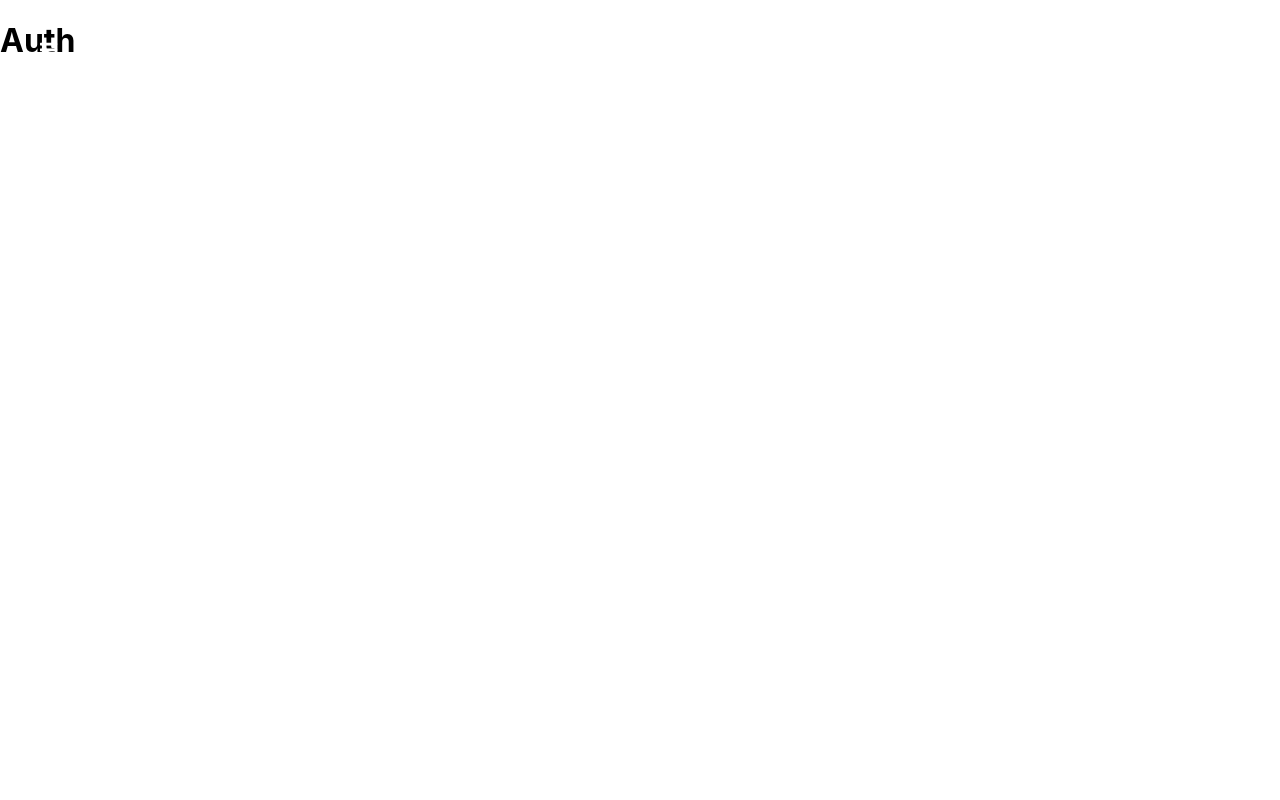
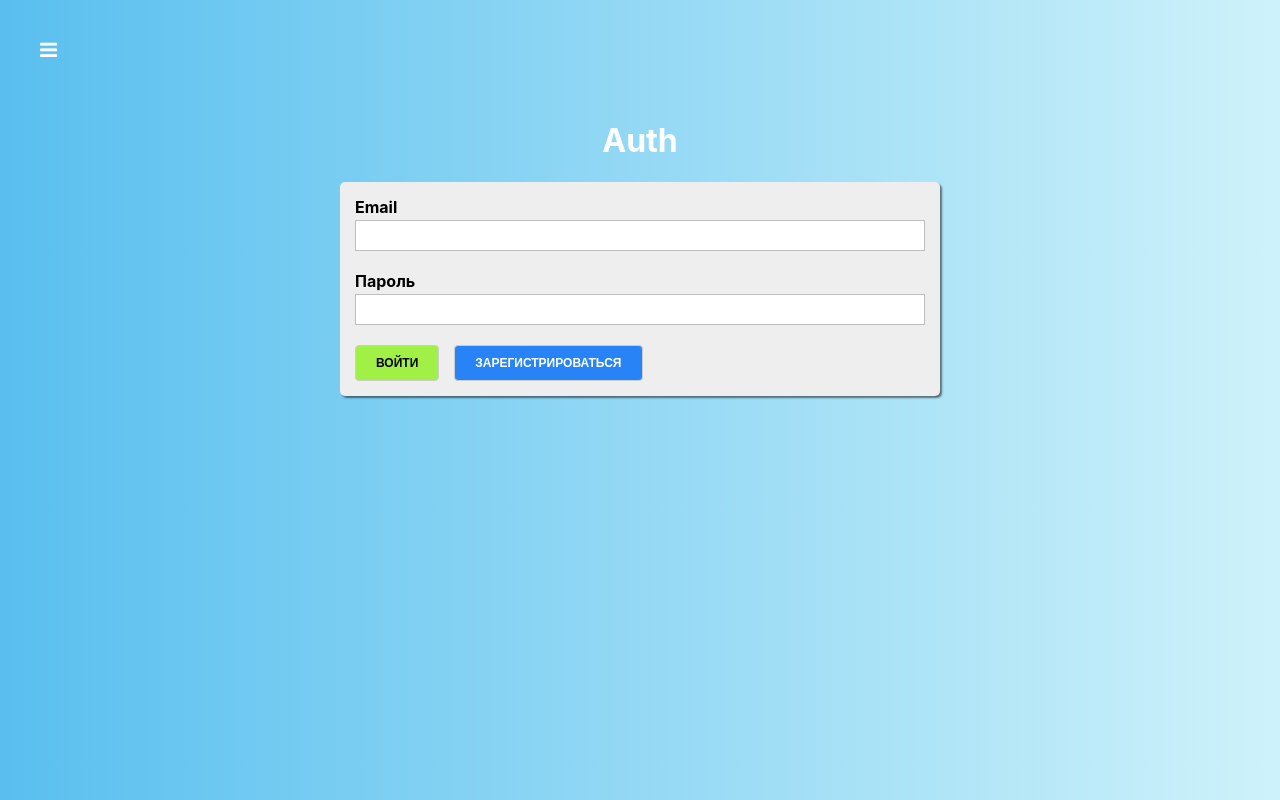
Before and after one commit to LyubashaBurkova/React-app, a React app: page /auth in a window 1280 px wide. Built offline with nearby package versions, Linux system fonts and the light colour scheme.

Commit message:
add auth page

```diff
--- /dev/null
+++ b/src/component/UI/Input/Input.js
@@ -0,0 +1,39 @@
+import React from 'react';
+import classes from './Input.module.css';
+
+const Input = props => {
+
+    function isInvalid({valid, touched, sholdValidate}) {
+        return !valid && sholdValidate && touched
+    }
+
+    const cls = [
+        classes.Input
+    ];
+
+    const inputType = props.type || 'text';
+    const htmlFor = `${inputType}-${Math.random}`;
+
+    if (isInvalid(props)) {
+        cls.push(classes.invalid)
+    }
+
+    return(
+        <div className={cls.join(' ')}>
+            <label htmlFor="">{props.label}</label>
+            <input
+                type={props.type}
+                id={htmlFor}
+                value={props.value}
+                onChange={props.onChange}
+            />
+            {isInvalid(props)
+            ? <span>{props.errorMessage || 'Введите верное значение'}</span>
+            : null
+            }
+
+        </div>
+    )
+}
+
+export default Input;
--- /dev/null
+++ b/src/component/UI/Input/Input.module.css
@@ -0,0 +1,31 @@
+.Input {
+    margin-bottom: 15px;
+}
+
+.Input label {
+    margin-bottom: 3px;
+    padding: 0;
+    display: block;
+    font-weight: bold;
+}
+
+.Input input {
+    display: block;
+    box-sizing: border-box;
+    border: 1px solid #bebebe;
+    padding: 7px;
+    margin: 0 0 5px;
+    width: 100%;
+    outline: none;
+    transition: all 300ms ease-in-out;
+}
+
+.Input span {
+    color: #f01f30;
+    font-size: 12px;
+    font-weight: bold;
+}
+
+.Input.invalid label {
+    color: #f01f30;
+}
--- a/src/containers/Auth/Auth.js
+++ b/src/containers/Auth/Auth.js
@@ -1,12 +1,50 @@
 import React, {Component} from 'react';
 import { render } from '@testing-library/react';
+import classes from './Auth.module.css';
+import Button from '../../component/UI/Button/Button';
+import Input from '../../component/UI/Input/Input'
 
 export default class Auth extends Component {
+    loginHandler = () => {
+
+    }
+
+    registerHandler = () => {
+
+    }
+    // submitHandler - отменяе стандартное поведение формы
+    submitHandler = (event) => {
+        event.preventDefault();
+    }
+
     render(){
         return(
-            <div>
-                <h1>Auth</h1>
+            <div className={classes.Auth}>
+                <div>
+                    <h1>Auth</h1>
+
+                    <from onSubmit={this.submitHandler} className={classes.AuthForm}>
+                        <Input label="Email" type="" />
+                        <Input label="Пароль" type="password" errorMessage={'Test'} />
+                        <div>
+                            <Button
+                                type="success"
+                                onClick={this.loginHandler
+                            }>
+                                Войти
+                            </Button>
+
+                            <Button
+                                type="primary"
+                                onClick={this.registerHandler}
+                            >
+                            Зарегистрироваться</Button>
+                        </div>
+
+                    </from>
+                </div>
             </div>
+
         )
     }
 }
--- /dev/null
+++ b/src/containers/Auth/Auth.module.css
@@ -0,0 +1,28 @@
+.Auth {
+    display: flex;
+    justify-content: center;
+    padding-top: 100px;
+    flex-grow: 1;
+    width: 100%;
+    background: linear-gradient(270deg, #cef2fa 0%, #59bfef 100%);
+}
+
+.Auth > div {
+    width: 100%;
+    max-width: 600px;
+    padding: 0 20px;
+}
+
+.Auth h1 {
+    color: #fff;
+    text-align: center;
+}
+
+.AuthForm{
+    display: flex;
+    flex-direction: column;
+    background: #eee;
+    box-shadow: 2px 2px 2px rgba(0, 0, 0, .5);
+    padding: 15px;
+    border-radius: 5px;
+}
```
